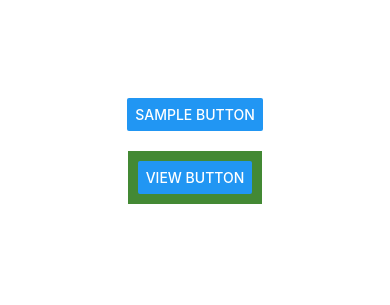
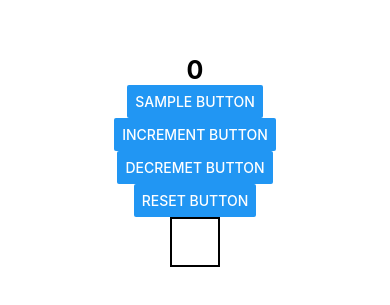
Before and after one commit to Abeinevincent/Mater-React-Native, a React Native app: screen / in a window 390 px wide. Shown: the part 261-566 px from the top of the page. Built offline with nearby package versions, Linux system fonts and the light colour scheme.

Commit message:
useState Hook cOvered

```diff
--- a/App.js
+++ b/App.js
@@ -7,13 +7,13 @@
  */
 import React from 'react';
 import {StyleSheet, Text, View} from 'react-native';
-import Button from './src/utils/buttons/Button';
+import Buttons from './src/utils/Buttons';
 
 const App = () => {
 
   return (
     <View style={styles.body}>
-      <Button />
+      <Buttons />
     </View>
   );
 };
--- /dev/null
+++ b/src/utils/Buttons.js
@@ -0,0 +1,84 @@
+import React, {useState} from 'react';
+import {Button, View, StyleSheet, Text, TextInput} from 'react-native';
+
+const Buttons = () => {
+  const [count, setCount] = useState(0);
+
+  const [checked, setChecked] = useState(false);
+
+  const handlePress = () => {
+    setCount(count + 1);
+  };
+
+  const increment = () => {
+    setCount(prevCount => prevCount + 1);
+  };
+  const decrement = () => {
+    setCount(prevCount => prevCount - 1);
+  };
+  const reset = () => {
+    setCount(0);
+  };
+
+  return (
+    <View style={styles.body}>
+      <Text style={styles.text}>{count}</Text>
+      {/* Buttons [uncomment other buttons to explore how they are working] */}
+      {/* Normal sample button */}
+      {/* <Button title="Sample Button" /> */}
+
+      {/* Button inside a View to have customstyles since you cannot style a button */}
+      {/* <View style={styles.button}>
+        <Button title="View Button" />
+      </View> */}
+
+      {/* Button with inline onPress function  */}
+      {/* This iniline function passed opens an external url when the phone is connected to the internet */}
+      {/* <Button
+      title="Open Passed URL"
+      onPress={() => Linking.openURL('https:www.github.com')}
+    /> */}
+
+      {/* Button with external onPress function */}
+      {/* Basic counter */}
+      <Button title="Sample Button" onPress={handlePress} />
+
+      {/* Increment, decrement and reset buttons */}
+      <Button title="Increment Button" onPress={increment} />
+      <Button title="Decremet Button" onPress={decrement} />
+      <Button title="Reset Button" onPress={reset} />
+
+      {/* useState() with boolean values */}
+      <TextInput onFocus={() => setChecked(!checked)} style={styles.input} />
+
+      {checked && <Text>Input is focused</Text>}
+      {/* OR */}
+      {checked ? <Text>Input is focused</Text> : null}
+    </View>
+  );
+};
+
+const styles = StyleSheet.create({
+  body: {
+    flex: 1,
+    alignItems: 'center',
+    justifyContent: 'center',
+  },
+  text: {
+    fontSize: 25,
+    fontWeight: 'bold',
+    textAlign: 'center',
+  },
+  button: {
+    margin: 20,
+    padding: 10,
+    backgroundColor: '#438934',
+  },
+  input: {
+    width: 50,
+    height: 50,
+    borderWidth: 2,
+  },
+});
+
+export default Buttons;
--- a/src/utils/buttons/Button.js
+++ /dev/null
@@ -1,52 +0,0 @@
-import React from 'react';
-import {Button, View, StyleSheet} from 'react-native';
-
-const Buttons = () => {
-
-    const handlePress = () => {
-        console.log('Button pressed');
-      };
-
-  return (
-    <View style={styles.body}>
-      {/* Buttons [uncomment other buttons to explore how they are working] */}
-      {/* Normal sample button */}
-      <Button title="Sample Button" />
-
-      {/* Button inside a View to have customstyles since you cannot style a button */}
-      <View style={styles.button}>
-        <Button title="View Button" />
-      </View>
-
-      {/* Button with inline onPress function  */}
-      {/* This iniline function passed opens an external url when the phone is connected to the internet */}
-      {/* <Button
-      title="Open Passed URL"
-      onPress={() => Linking.openURL('https:www.github.com')}
-    /> */}
-
-      {/* Button with external onPress function */}
-      {/* <Button title="Sample Button" onPress={handlePress} /> */}
-    </View>
-  );
-};
-
-const styles = StyleSheet.create({
-  body: {
-    flex: 1,
-    alignItems: 'center',
-    justifyContent: 'center',
-  },
-  text: {
-    fontSize: 25,
-    fontWeight: 'bold',
-    textAlign: 'center',
-  },
-  button: {
-    margin: 20,
-    padding: 10,
-    backgroundColor: '#438934',
-  },
-});
-
-export default Buttons;
```
